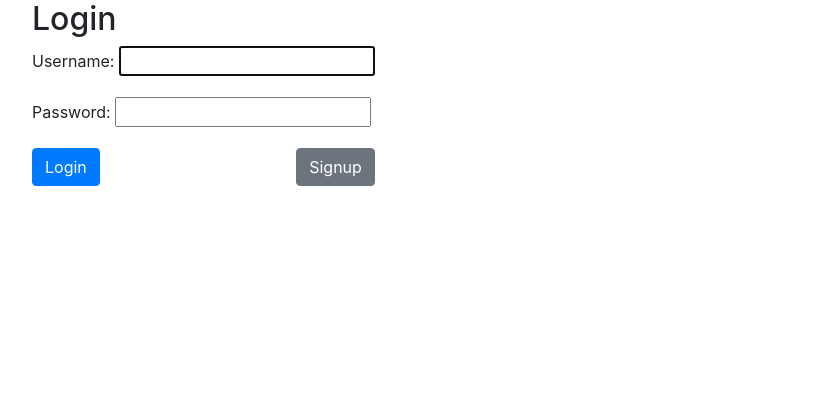
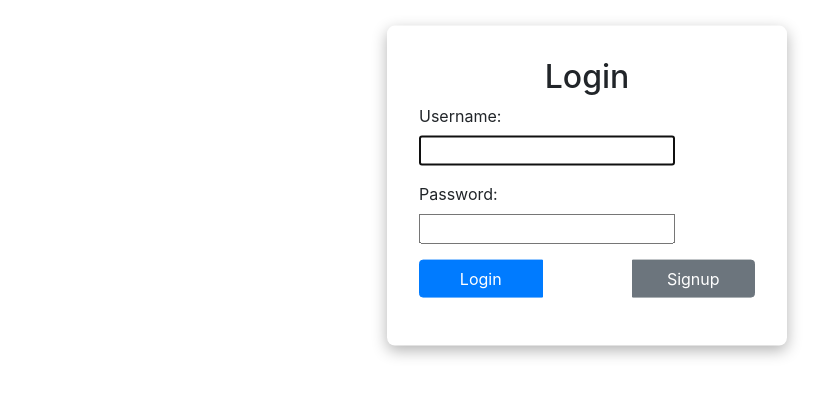
Before and after one commit to sudarshan-lab/DocP-Document-Parsing, a Django app: page /login/ in a window 1280 px wide. Shown: the part 56-453 px from the top of the page, without its empty margins (53-878 px from the left). Run offline with Django 5.2, Linux system fonts and the light colour scheme; parts of the project's set-up code (start-up, migrations or seed data) failed here and were passed over; some libraries are stand-ins or nearby versions.

Commit message:
Updated UI for Login Page

```diff
--- a/text_extraction/templates/login.html
+++ b/text_extraction/templates/login.html
@@ -1,14 +1,46 @@
 {% extends "base.html" %}
+{% block content %}
 
-{% block content %}
-<div style="display: flex; justify-content: space-between; width: fit-content; margin-left: 0;">
-    <div style="margin-right: 10px;">
-        <h2>Login</h2>
-        <form method="post" style="width: fit-content;">
+<style>
+    .login-card {
+        margin: 2rem auto;
+        padding: 2rem;
+        width: 100%;
+        max-width: 400px;
+        background-color: #fff;
+        border-radius: 0.5rem;
+        box-shadow: 0 5px 15px rgba(0, 0, 0, 0.3);
+        transform: translateY(-2%);
+        transition: transform 0.3s ease;
+    }
+    .login-card:hover {
+        transform: translateY(-5%) scale(1.02);
+    }
+    .form-control {
+        margin-bottom: 1rem;
+    }
+    .form-group, .btn-group {
+        margin-bottom: 1rem;
+    }
+    .btn-primary, .btn-secondary {
+        width: calc(50% - 5px);
+    }
+    .btn-group{
+        display: flex;
+        justify-content: space-evenly;
+        column-gap: 90px;
+    }
+
+</style>
+
+<div class="container">
+    <div class="login-card">
+        <h2 class="text-center">Login</h2>
+        <form method="post">
             {% csrf_token %}
             {{ form.as_p }}
-            <div style="display: flex; justify-content: space-between;">
-                <button type="submit" class="btn btn-primary" style="margin-right: 10px;">Login</button>
+            <div class="btn-group">
+                <button type="submit" class="btn btn-primary">Login</button>
                 <a href="{% url 'signup' %}" class="btn btn-secondary">Signup</a>
             </div>
         </form>
```
